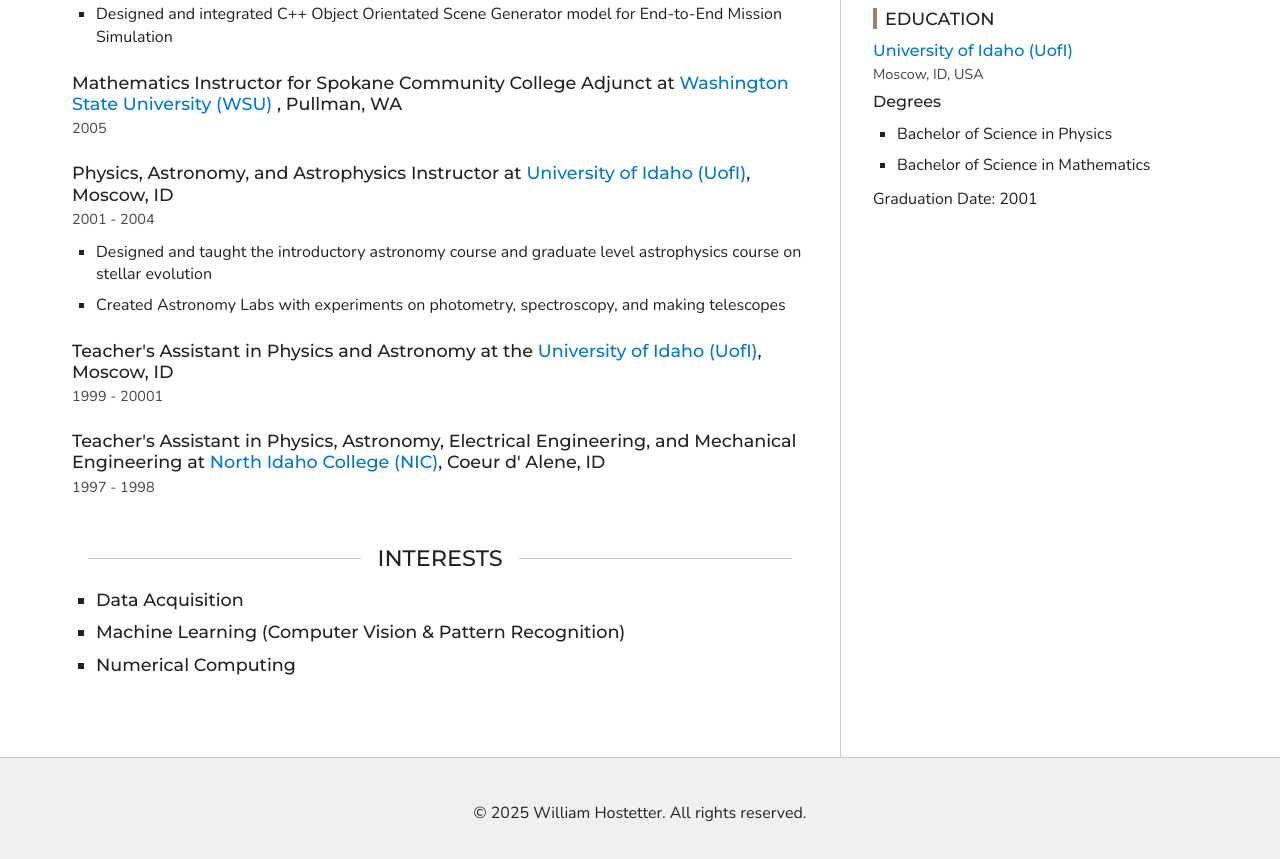
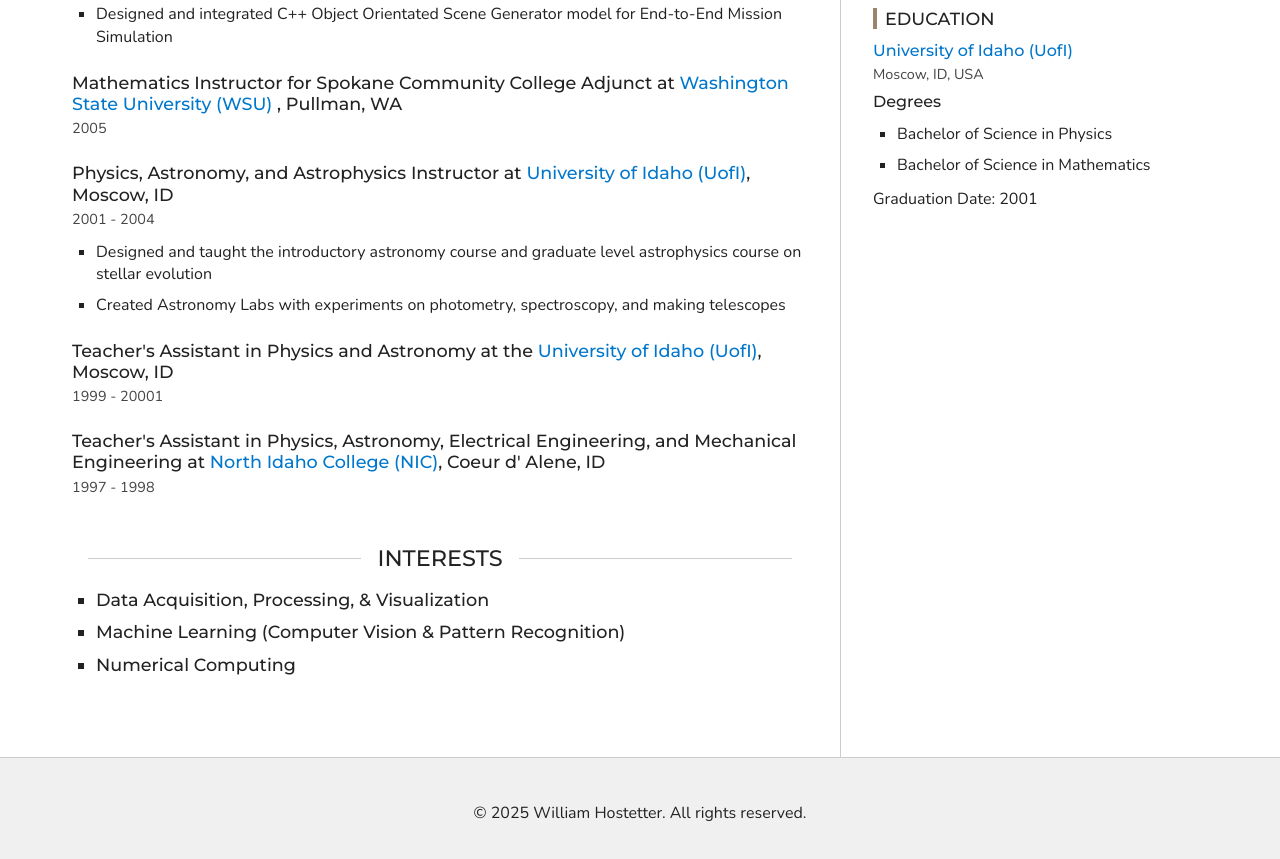
Before and after one commit to WilliamLHostetter/WilliamLHostetter.github.io, a plain HTML site: page index.html in a window 1280 px wide. Shown: the part 1095-1954 px from the top of the page. Drawn offline with nearby package versions, Linux system fonts and the light colour scheme.

Commit message:
Updated Interests

```diff
--- a/index.html
+++ b/index.html
@@ -384,7 +384,7 @@
           <section class="category">
             <h2 class="section-heading">Interests</h2>
             <ul>
-              <li class="interests">Data Acquisition</li>
+              <li class="interests">Data Acquisition, Processing, &amp; Visualization</li>
               <li class="interests">Machine Learning (Computer Vision &amp; Pattern Recognition)</li>
               <li class="interests">Numerical Computing</li>
             </ul>
```
